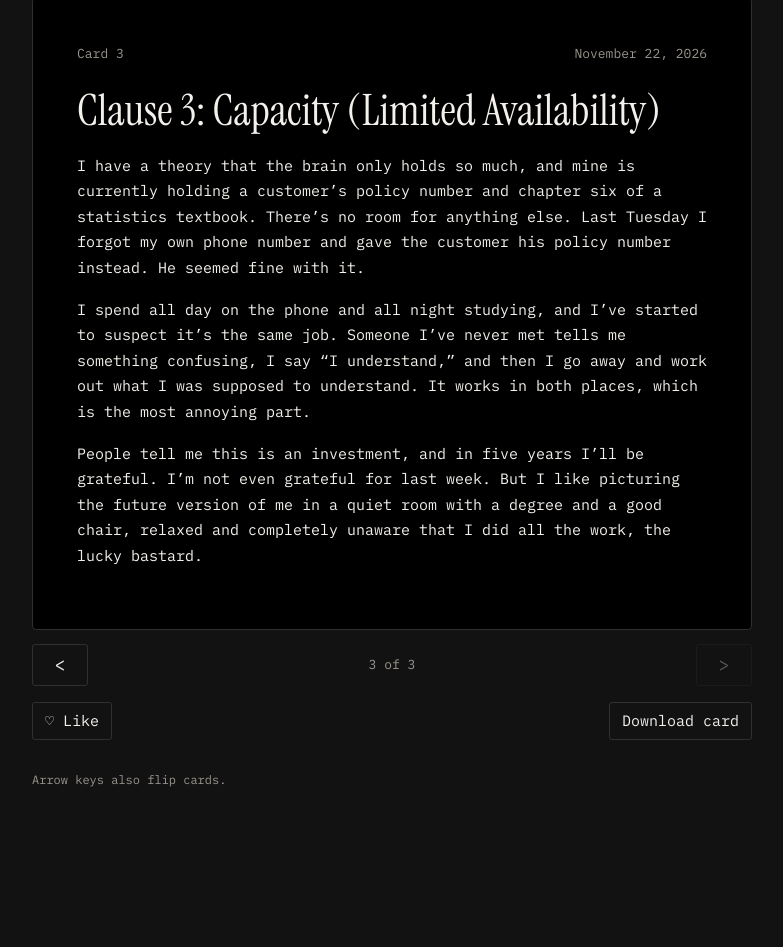
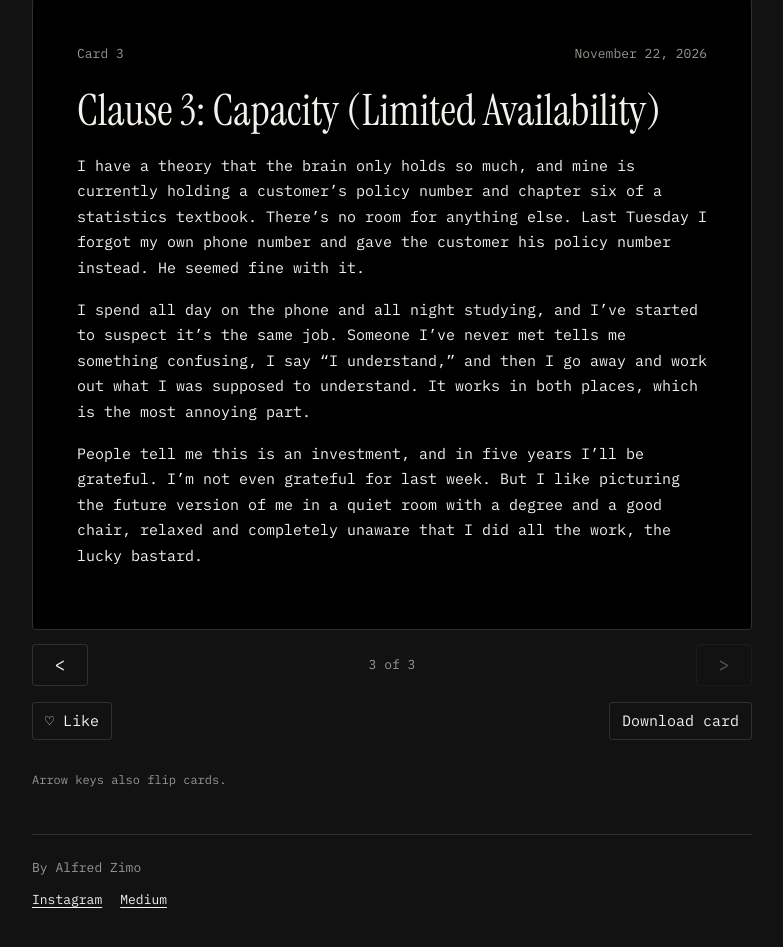
Before and after one commit to zmxlfrd/fine-print, a plain HTML site: page index.html in a window 1280 px wide. Shown: the part 413-1360 px from the top of the page, without its empty margins (248-1031 px from the left). Before the commit the page ends 1271 px from the top, so only its background shows below. Drawn offline with Linux system fonts and the light colour scheme.

```diff
--- a/index.html
+++ b/index.html
@@ -35,6 +35,10 @@ h2{margin:0 0 18px;font:400 clamp(1.9rem,6vw,2.7rem)/1.1 "Instrument Serif",Geor
 .dl{margin-top:16px;display:flex;justify-content:space-between;align-items:center;gap:12px}
 #like:disabled{opacity:1;color:var(--stamp);border-color:var(--stamp)}
 .hint{margin-top:30px;color:var(--mute);font-size:12px}
+.by{margin-top:44px;padding-top:22px;border-top:1px solid var(--line);color:var(--mute);font-size:13px}
+.by p{margin:0 0 10px}
+.by a{color:var(--ink);text-decoration:underline;text-underline-offset:3px;margin-right:18px}
+.by a:hover{color:var(--mute)}
 </style>
 <script data-goatcounter="https://fine-print.goatcounter.com/count" async src="//gc.zgo.at/count.js"></script>
 </head>
@@ -58,6 +62,11 @@ h2{margin:0 0 18px;font:400 clamp(1.9rem,6vw,2.7rem)/1.1 "Instrument Serif",Geor
   </div>
   <div class="dl"><button id="like" type="button" hidden>Like</button><button id="png" type="button" hidden>Download card</button></div>
   <p class="hint">Arrow keys also flip cards.</p>
+
+  <footer class="by">
+    <p>By Alfred Zimo</p>
+    <p><a href="https://www.instagram.com/zmxlfrd.ai/" target="_blank" rel="noopener">Instagram</a><a href="https://medium.com/@zimoalfred" target="_blank" rel="noopener">Medium</a></p>
+  </footer>
 </main>
 
 <script>
```
